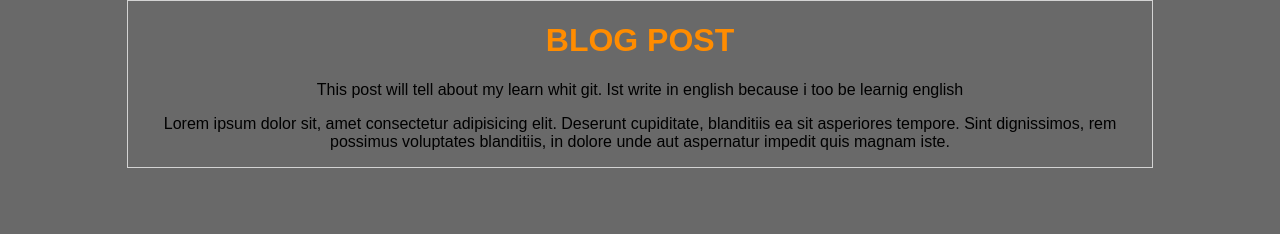
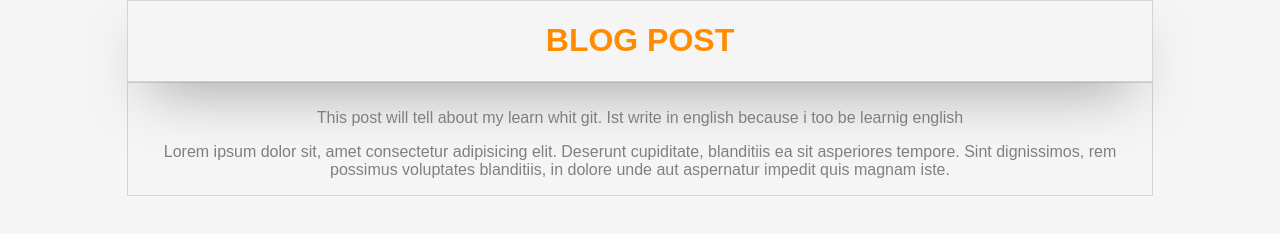
Before and after one commit to JUANCAMILO-JC/Simple-page-post, a plain HTML site: page index.html in a window 1280 px wide. Drawn offline with Linux system fonts and the light colour scheme.

Commit message:
syles change

```diff
--- a/css/styles.css
+++ b/css/styles.css
@@ -1,7 +1,7 @@
 body {
     text-align: center;
     font-family: Arial, Helvetica, sans-serif;
-    background-color: dimgray;
+    background-color: whitesmoke;
     padding: 0;
     margin: 0
 }
@@ -15,17 +15,27 @@ body {
     position: absolute;
     align-content: center;
     justify-content: center
+}
 
-}
 .section {
+    padding-top: 10px;
     border: solid 1px lightgray;
     width: 80%;
     text-align: center;
     margin: auto;
 }
+
 .header {
+    border: solid 1px lightgrey;
     width: 80%;
     position: relative;
     text-align: center;
     margin: auto;
+    -webkit-box-shadow: 0px 24px 61px -24px rgba(122, 122, 122, 1);
+    -moz-box-shadow: 0px 24px 61px -24px rgba(122, 122, 122, 1);
+    box-shadow: 0px 24px 61px -24px rgba(122, 122, 122, 1);
 }
+
+.pr_post {
+    color: gray
+}
--- a/index.html
+++ b/index.html
@@ -9,11 +9,14 @@
 </head>
 <body>
     <div id="container">
+
+        <div class="header">
+            <h1 class="title_post">BLOG POST</h1>
+        </div>
         <div class="section">
-            <h1 class="title_post">BLOG POST</h1>
                 <p class="pr_post">This post will tell about my learn whit git. Ist write in english because i too be learnig english  </p>
 
-                <p>Lorem ipsum dolor sit, amet consectetur adipisicing elit. Deserunt cupiditate, blanditiis ea sit asperiores tempore. Sint dignissimos, rem possimus voluptates blanditiis, in dolore unde aut aspernatur impedit quis magnam iste.</p>
+                <p class="pr_post">Lorem ipsum dolor sit, amet consectetur adipisicing elit. Deserunt cupiditate, blanditiis ea sit asperiores tempore. Sint dignissimos, rem possimus voluptates blanditiis, in dolore unde aut aspernatur impedit quis magnam iste.</p>
 
         </div>
     </div>
```
